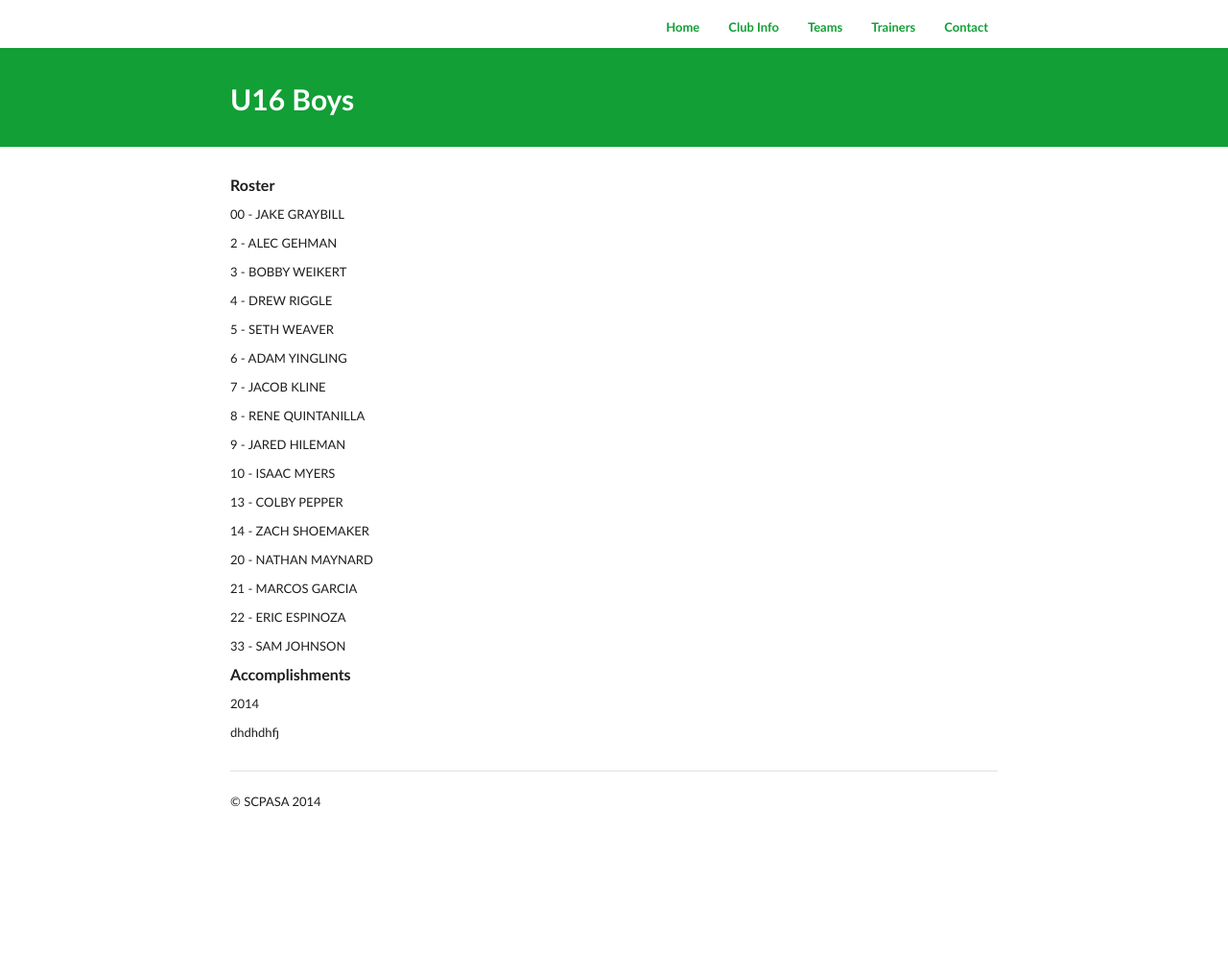
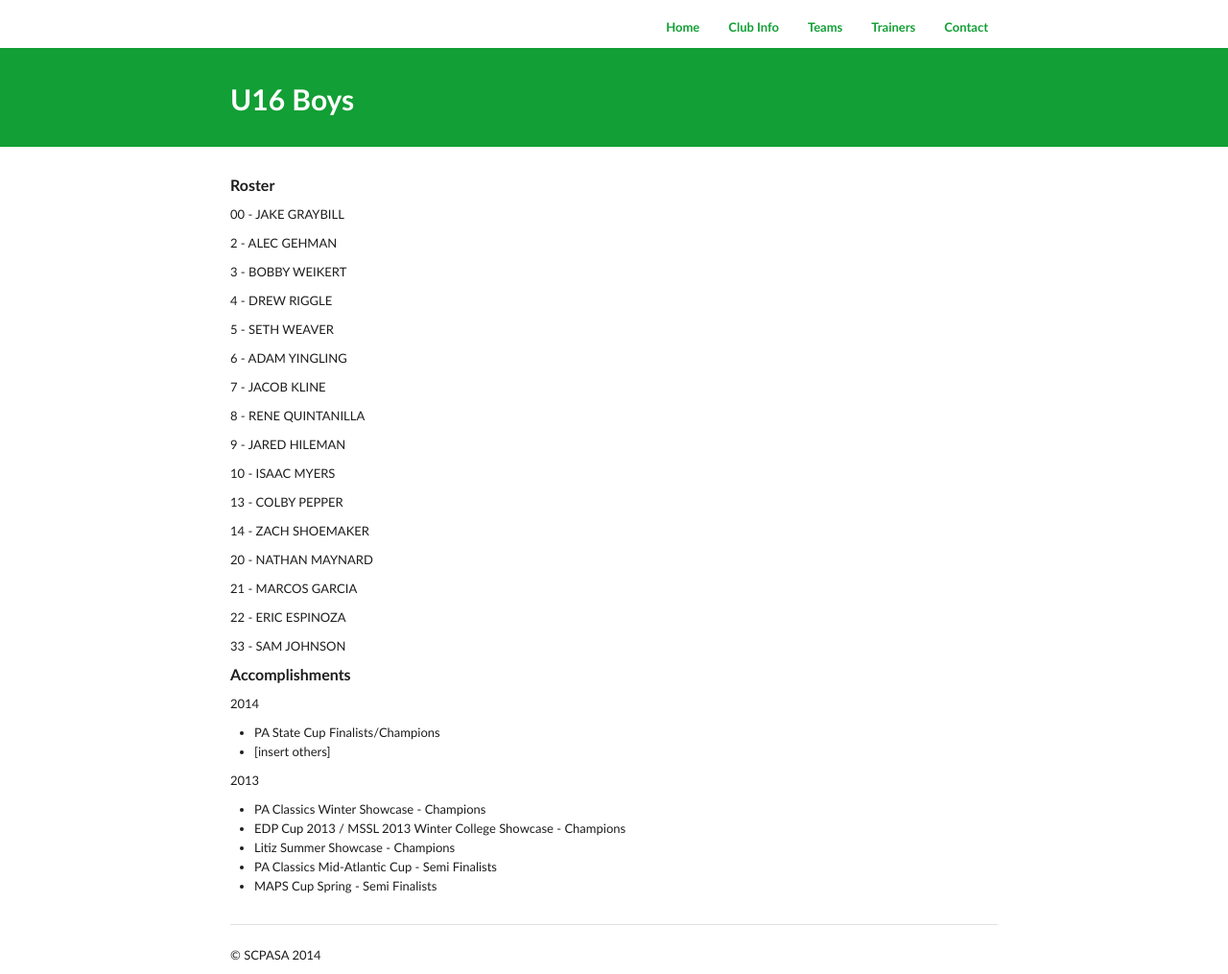
Before and after one commit to SCPASA/SCPASA.github.io, a Jekyll site: the page built from teams/U16-Boys.md, in a window 1280 px wide. Shown: the whole page at 96% size. Built offline with Jekyll 4.4.1, drawn with Linux system fonts in a browser that asks for light colours; Markdown is read by kramdown in place of the engine named in the settings; before the commit the page ends 910 px from its top, so only the background shows below that.

Commit message:
Update U16-Boys.md

```diff
--- a/teams/U16-Boys.md
+++ b/teams/U16-Boys.md
@@ -45,4 +45,13 @@ permalink: /U16-Boys/
 
 2014
 
-dhdhdhfj
+- PA State Cup Finalists/Champions
+- [insert others]
+
+2013
+
+- PA Classics Winter Showcase - Champions
+- EDP Cup 2013 / MSSL 2013 Winter College Showcase - Champions
+- Litiz Summer Showcase - Champions
+- PA Classics Mid-Atlantic Cup - Semi Finalists
+- MAPS Cup Spring - Semi Finalists
```
